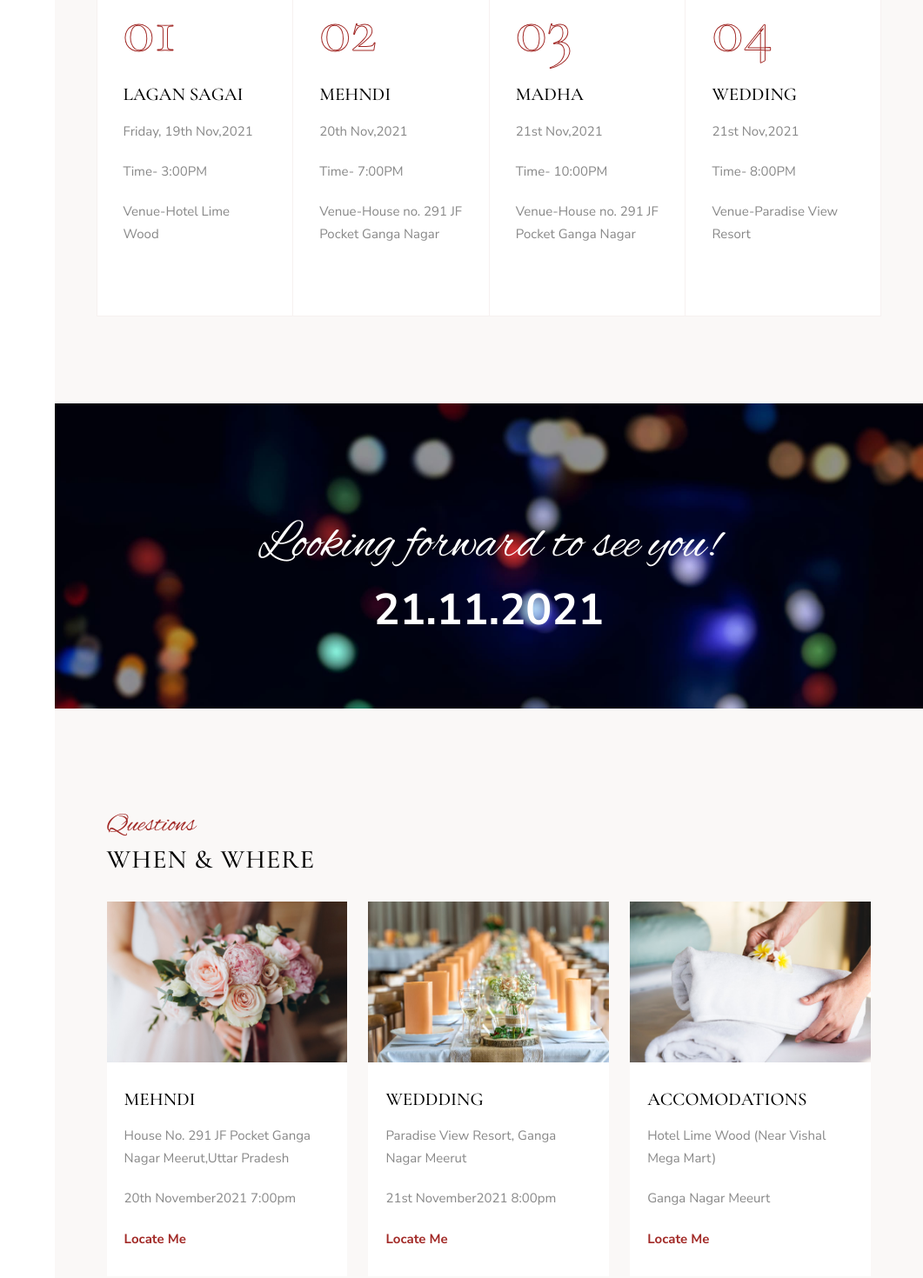
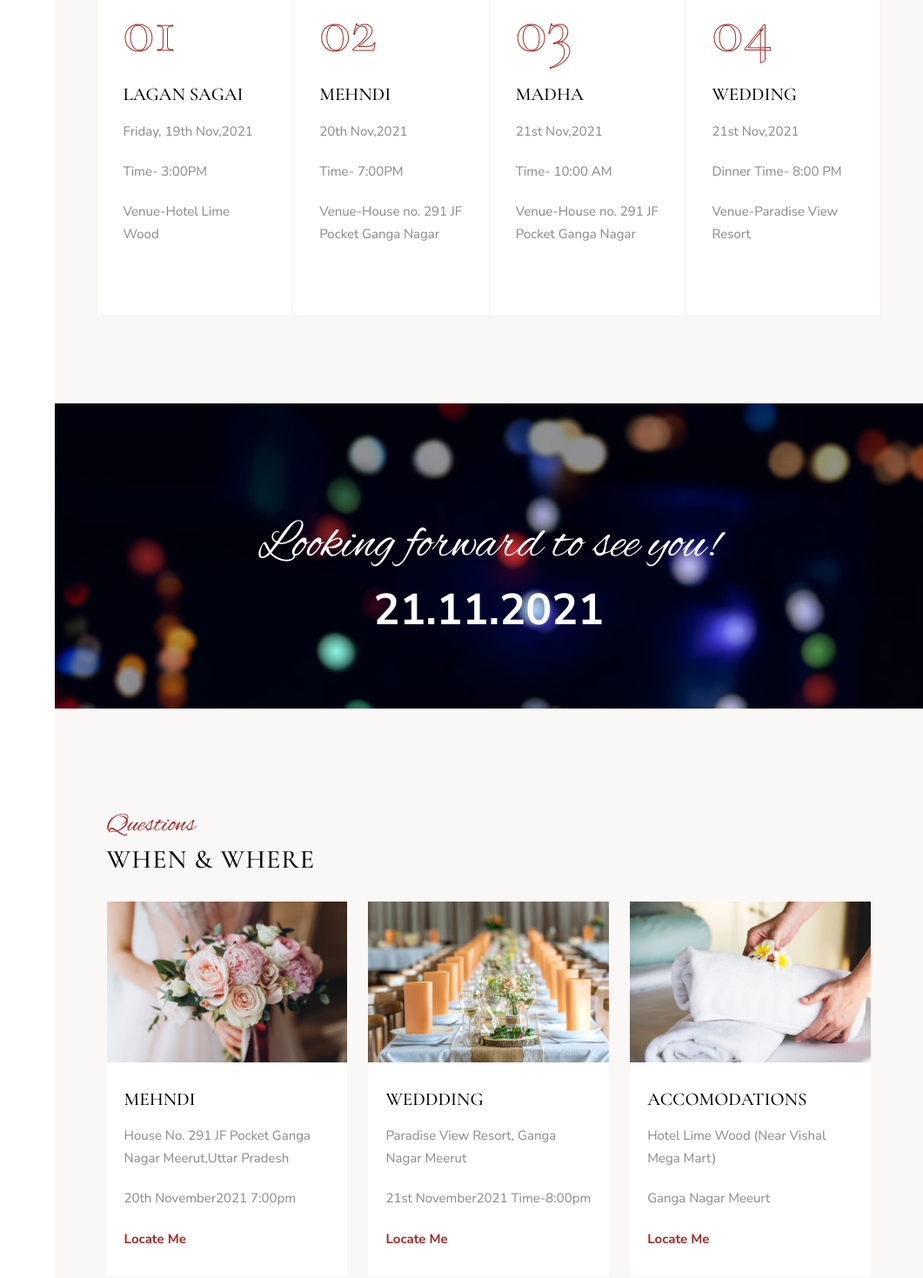
Before and after one commit to Shwetagopalwedding/Invitation, a React (Create React App) app: page / in a window 1280 px wide. Shown: the part 2150-3620 px from the top of the page at 87% size, without its empty margins (219-1280 px from the left). Built offline with nearby package versions, Linux system fonts and the light colour scheme.

Commit message:
updated time added

```diff
--- a/src/components/Organization.js
+++ b/src/components/Organization.js
@@ -32,14 +32,14 @@ function Organization() {
             <h2 className="custom-font numb">03</h2>
             <h6 className="title">Madha</h6>
             <p>21st Nov,2021</p>
-            <p>Time- 10:00PM</p>
+            <p>Time- 10:00 AM</p>
             <p>Venue-House no. 291 JF Pocket Ganga Nagar</p>
           </div>
           <div className="col-md-3 item-box">
             <h2 className="custom-font numb">04</h2>
             <h6 className="title">Wedding</h6>
             <p>21st Nov,2021</p>
-            <p>Time- 8:00PM</p>
+            <p>Dinner Time- 8:00 PM</p>
             <p>Venue-Paradise View Resort</p>
           </div>
         </div>
--- a/src/components/Where.js
+++ b/src/components/Where.js
@@ -52,7 +52,7 @@ function Where() {
               <p>
                 <i className="ti-time"></i> <span>21st November2021 </span>
                 {"     "}
-                <span> 8:00pm</span>
+                <span>Time-8:00pm</span>
               </p>
               <a
                 href="https://www.google.com/maps/place/PARADISE+VIEW+RESORT/@29.01662,77.7601334,13z/data=!4m20!1m14!4m13!1m5!1m1!1s0x390c7ac7730dda4d:0xbd489d6bf98d2ac1!2m2!1d77.7601334!2d29.01662!1m6!1m2!1s0x390c7ac7730dda4d:0xbd489d6bf98d2ac1!2sPARADISE+VIEW+RESORT,+Meerut+-+Pauri+National+Hwy,+Meerut,+Uttar+Pradesh+250001!2m2!1d77.7601334!2d29.01662!3m4!1s0x390c7ac7730dda4d:0xbd489d6bf98d2ac1!8m2!3d29.01662!4d77.7601334"
```
